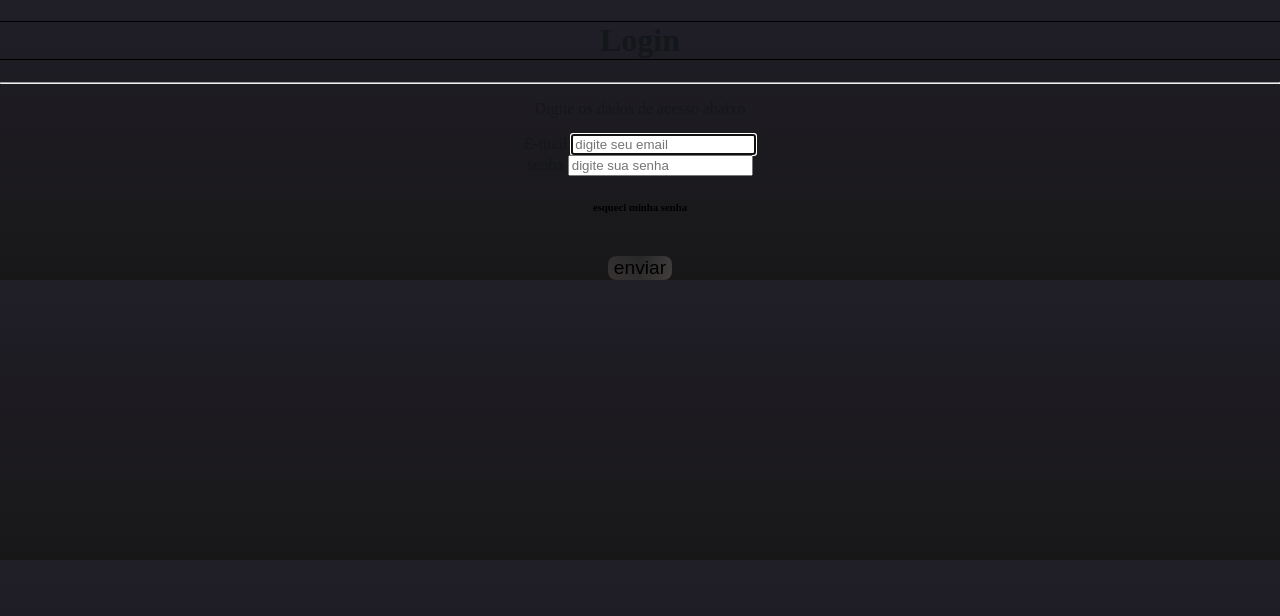
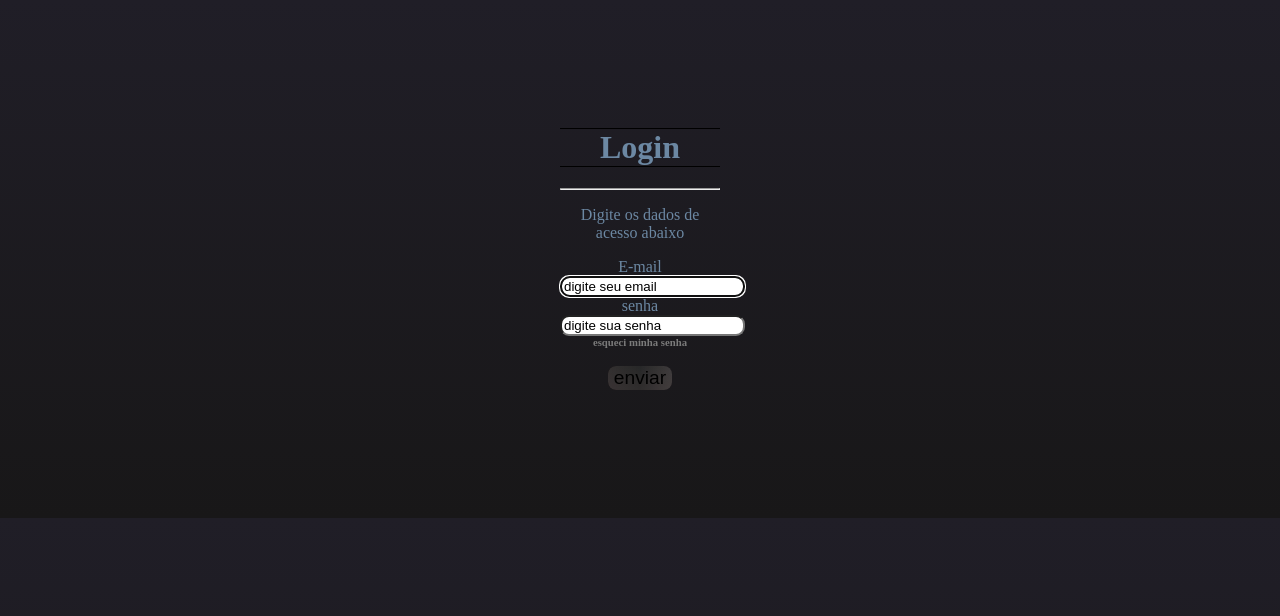
Before and after one commit to DANIELKENTARO/3-ano-analise, a PHP site: page /login.html in a window 1280 px wide. Shown: the top 616 px of the page. Run offline with PHP 8.4, Linux system fonts and the light colour scheme.

Commit message:
Add files via upload

```diff
--- a/login.html
+++ b/login.html
@@ -5,10 +5,10 @@
     <meta http-equiv="X-UA-Compatible" content="IE=edge">
     <meta name="viewport" content="width=device-width, initial-scale=1.0">
     <title>login</title>
-    <link rel="stylesheet" href="style.css">
+    <link rel="stylesheet" href="css/style.css">
 </head>
 <body align="center">
-    <div>
+    <div class="tela_login">
         <form action="#" method="post" class="formlogin">
             <h1>Login</h1>
             <hr>
--- a/style.css
+++ b/style.css
@@ -1,7 +1,7 @@
 body{
     margin: 0;
     background-image: linear-gradient(to top, rgb(24, 23, 24), rgb(32, 30, 39)) ;
-    color: rgb(20, 23, 26);
+    color: rgb(108, 136, 163);
 }
 hr{
     margin: 0;
@@ -72,3 +72,16 @@ h4{
     margin: 0;
     margin-bottom: 20vh;
 }
+h6{
+    margin: 0;
+    color: rgb(122, 122, 122);
+}
+input{
+    border-radius: 9px;
+}
+::placeholder{
+    color: rgb(0, 0, 0);
+}
+.tela_login{
+    margin: 10vw 70vh;
+}
```
Also changed, not shown: index.html (+26 -22 lines), 1 other file.
